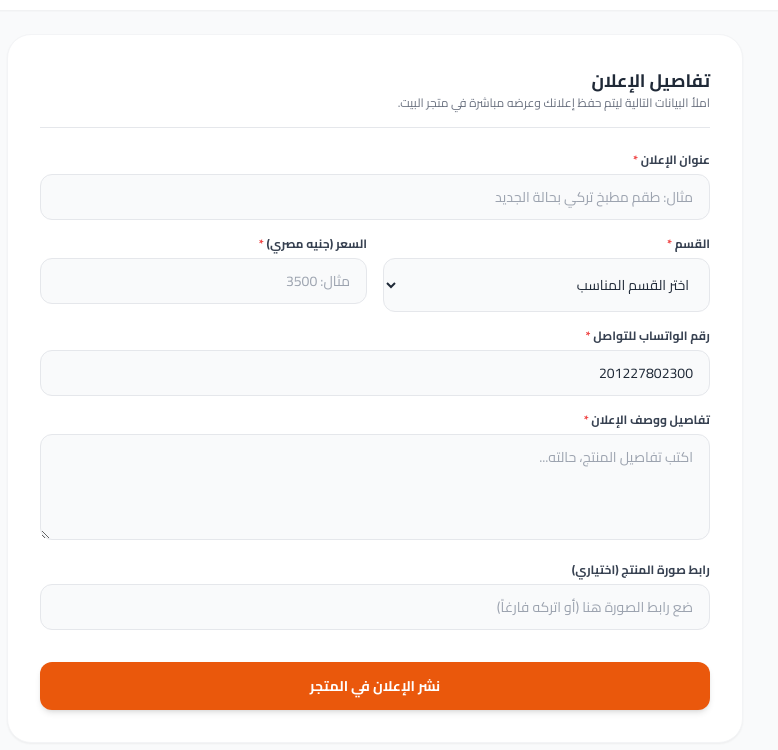
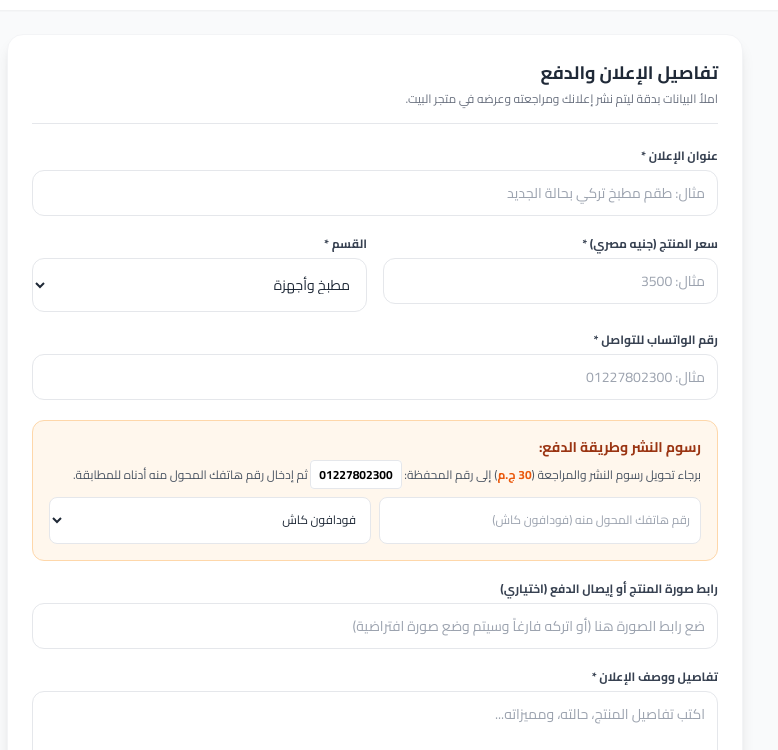
Before and after one commit to elmohandesgroup/ALBET, a plain HTML site: page add-ad.html in a window 1280 px wide. Shown: the part 50-800 px from the top of the page, without its empty margins (265-1043 px from the left). Drawn offline with nearby package versions, Linux system fonts and the light colour scheme.

Commit message:
Refactor ad submission form and improve layout
Updated the layout and structure of the ad submission form, improved labels, and adjusted the styling. Fixed the default image URL and enhanced the payment section.

```diff
--- a/add-ad.html
+++ b/add-ad.html
@@ -32,77 +32,88 @@
                 </svg>
                 <span>الرئيسية</span>
             </a>
-            <div class="text-center flex-1 mx-2">
-                <h1 class="text-base md:text-xl font-black text-orange-600">أضف إعلانك الجديد</h1>
-            </div>
+            <h1 class="text-base md:text-xl font-black text-orange-600">أضف إعلانك الجديد</h1>
             <div class="w-16"></div>
         </div>
     </header>
 
-    <!-- نموذج إضافة الإعلان -->
-    <main class="max-w-3xl mx-auto px-4 py-6">
-        <div class="bg-white rounded-3xl shadow-sm border border-gray-100 p-6 md:p-8 space-y-6">
-
-            <div class="border-b pb-4">
-                <h2 class="font-bold text-gray-800 text-base md:text-lg">تفاصيل الإعلان</h2>
-                <p class="text-xs text-gray-500">املأ البيانات التالية ليتم حفظ إعلانك وعرضه مباشرة في متجر البيت.</p>
+    <!-- محتوى صفحة إضافة الإعلان -->
+    <main class="max-w-3xl mx-auto px-4 mt-6">
+        <div class="bg-white rounded-2xl shadow-lg border border-gray-100 p-6">
+            <div class="border-b pb-4 mb-6">
+                <h2 class="text-lg font-bold text-gray-800">تفاصيل الإعلان والدفع</h2>
+                <p class="text-xs text-gray-500 mt-1">املأ البيانات بدقة ليتم نشر إعلانك ومراجعته وعرضه في متجر البيت.</p>
             </div>
 
-            <form id="addAdForm" class="space-y-4">
-
-                <div class="space-y-1.5">
-                    <label class="block text-xs font-bold text-gray-700">عنوان الإعلان <span class="text-red-500">*</span></label>
-                    <input type="text" id="adTitle" required placeholder="مثال: طقم مطبخ تركي بحالة الجديد" class="w-full bg-gray-50 border border-gray-200 rounded-xl px-4 py-3 text-xs md:text-sm focus:outline-none focus:border-orange-500">
+            <form id="addAdForm" class="space-y-5">
+                <!-- عنوان الإعلان -->
+                <div>
+                    <label class="block text-xs font-bold text-gray-700 mb-1.5">عنوان الإعلان *</label>
+                    <input type="text" id="adTitle" required placeholder="مثال: طقم مطبخ تركي بحالة الجديد" class="w-full p-3 border border-gray-200 rounded-xl text-sm focus:ring-2 focus:ring-orange-500 outline-none">
                 </div>
 
+                <!-- السعر والقسم -->
                 <div class="grid grid-cols-1 md:grid-cols-2 gap-4">
-                    <div class="space-y-1.5">
-                        <label class="block text-xs font-bold text-gray-700">القسم <span class="text-red-500">*</span></label>
-                        <select id="adCategory" required class="w-full bg-gray-50 border border-gray-200 rounded-xl px-4 py-3 text-xs md:text-sm focus:outline-none focus:border-orange-500">
-                            <option value="">اختر القسم المناسب</option>
-                            <option value="appliances">الأجهزة المنزلية</option>
-                            <option value="electronics">الإلكترونيات</option>
-                            <option value="furniture">الأثاث والمفروشات</option>
-                            <option value="services">خدمات وصيانة</option>
+                    <div>
+                        <label class="block text-xs font-bold text-gray-700 mb-1.5">سعر المنتج (جنيه مصري) *</label>
+                        <input type="number" id="adPrice" required placeholder="مثال: 3500" class="w-full p-3 border border-gray-200 rounded-xl text-sm focus:ring-2 focus:ring-orange-500 outline-none">
+                    </div>
+                    <div>
+                        <label class="block text-xs font-bold text-gray-700 mb-1.5">القسم *</label>
+                        <select id="adCategory" class="w-full p-3 border border-gray-200 rounded-xl text-sm bg-white focus:ring-2 focus:ring-orange-500 outline-none">
+                            <option value="مطبخ وأجهزة">مطبخ وأجهزة</option>
+                            <option value="إلكترونيات">إلكترونيات</option>
+                            <option value="عقارات">عقارات</option>
+                            <option value="ملابس وأزياء">ملابس وأزياء</option>
+                            <option value="سيارات ومركبات">سيارات ومركبات</option>
+                            <option value="خدمات وصيانة">خدمات وصيانة</option>
                         </select>
-                    </div>
-
-                    <div class="space-y-1.5">
-                        <label class="block text-xs font-bold text-gray-700">السعر (جنيه مصري) <span class="text-red-500">*</span></label>
-                        <input type="number" id="adPrice" required placeholder="مثال: 3500" class="w-full bg-gray-50 border border-gray-200 rounded-xl px-4 py-3 text-xs md:text-sm focus:outline-none focus:border-orange-500">
                     </div>
                 </div>
 
-                <div class="space-y-1.5">
-                    <label class="block text-xs font-bold text-gray-700">رقم الواتساب للتواصل <span class="text-red-500">*</span></label>
-                    <input type="text" id="adPhone" required placeholder="201227802300" class="w-full bg-gray-50 border border-gray-200 rounded-xl px-4 py-3 text-xs md:text-sm focus:outline-none focus:border-orange-500" value="201227802300">
+                <!-- رقم الواتساب للتواصل -->
+                <div>
+                    <label class="block text-xs font-bold text-gray-700 mb-1.5">رقم الواتساب للتواصل *</label>
+                    <input type="text" id="adPhone" required placeholder="مثال: 01227802300" class="w-full p-3 border border-gray-200 rounded-xl text-sm focus:ring-2 focus:ring-orange-500 outline-none">
                 </div>
 
-                <div class="space-y-1.5">
-                    <label class="block text-xs font-bold text-gray-700">تفاصيل ووصف الإعلان <span class="text-red-500">*</span></label>
-                    <textarea id="adDescription" rows="4" required placeholder="اكتب تفاصيل المنتج، حالته..." class="w-full bg-gray-50 border border-gray-200 rounded-xl px-4 py-3 text-xs md:text-sm focus:outline-none focus:border-orange-500"></textarea>
+                <!-- تفاصيل الدفع والمحفظة -->
+                <div class="bg-orange-50 border border-orange-200 p-4 rounded-xl text-xs space-y-2">
+                    <p class="font-bold text-orange-800 text-sm">رسوم النشر وطريقة الدفع:</p>
+                    <p class="text-gray-600 leading-relaxed">برجاء تحويل رسوم النشر والمراجعة (<span class="font-bold text-orange-600">30 ج.م</span>) إلى رقم المحفظة: <span class="font-bold text-black bg-white px-2 py-0.5 rounded select-all border">01227802300</span> ثم إدخال رقم هاتفك المحول منه أدناه للمطابقة.</p>
+                    <div class="grid grid-cols-1 md:grid-cols-2 gap-2 pt-1">
+                        <input type="text" id="senderPhone" placeholder="رقم هاتفك المحول منه (فودافون كاش)" class="p-2.5 border rounded-lg bg-white text-xs outline-none">
+                        <select class="p-2.5 border rounded-lg bg-white text-xs outline-none">
+                            <option>فودافون كاش</option>
+                            <option>إنستا باي</option>
+                        </select>
+                    </div>
                 </div>
 
-                <div class="space-y-1.5">
-                    <label class="block text-xs font-bold text-gray-700">رابط صورة المنتج (اختياري)</label>
-                    <input type="text" id="adImage" placeholder="ضع رابط الصورة هنا (أو اتركه فارغاً)" class="w-full bg-gray-50 border border-gray-200 rounded-xl px-4 py-3 text-xs md:text-sm focus:outline-none focus:border-orange-500">
+                <!-- صورة المنتج / الإيصال -->
+                <div>
+                    <label class="block text-xs font-bold text-gray-700 mb-1.5">رابط صورة المنتج أو إيصال الدفع (اختياري)</label>
+                    <input type="text" id="adImage" placeholder="ضع رابط الصورة هنا (أو اتركه فارغاً وسيتم وضع صورة افتراضية)" class="w-full p-3 border border-gray-200 rounded-xl text-sm focus:ring-2 focus:ring-orange-500 outline-none">
                 </div>
 
-                <div class="pt-4">
-                    <button type="submit" id="submitBtn" class="w-full bg-orange-600 hover:bg-orange-700 text-white py-3.5 rounded-xl text-sm font-bold transition-all shadow-md flex items-center justify-center gap-2">
-                        <span>نشر الإعلان في المتجر</span>
-                    </button>
+                <!-- وصف الإعلان -->
+                <div>
+                    <label class="block text-xs font-bold text-gray-700 mb-1.5">تفاصيل ووصف الإعلان *</label>
+                    <textarea id="adDescription" rows="4" required placeholder="اكتب تفاصيل المنتج، حالته، ومميزاته..." class="w-full p-3 border border-gray-200 rounded-xl text-sm focus:ring-2 focus:ring-orange-500 outline-none"></textarea>
                 </div>
 
+                <!-- زر الإرسال -->
+                <button type="submit" id="submitBtn" class="w-full bg-orange-600 hover:bg-orange-700 text-white font-bold py-3.5 rounded-xl text-sm transition-all shadow-lg">
+                    نشر الإعلان في المتجر
+                </button>
             </form>
         </div>
     </main>
 
-    <!-- سكربت الاتصال بقاعدة البيانات وحفظ الإعلان -->
+    <!-- سكريبت الاتصال بقاعدة البيانات وحفظ البيانات -->
     <script>
-        // ضع هنا بيانات الـ Supabase الخاصة بك
         const SUPABASE_URL = 'https://usaqiylvcnmccgpnxwaq.supabase.co';
-        const SUPABASE_ANON_KEY = 'sb_publishable_he-h5ysxq0VLujbtAXcUg_K5qf1rSB';
+        const SUPABASE_ANON_KEY = 'sb_publishable_he-h5ysxq0VLjubtAXCUg_K5qf1rSb';
 
         const supabaseClient = supabase.createClient(SUPABASE_URL, SUPABASE_ANON_KEY);
 
@@ -118,10 +129,10 @@
             const price = parseFloat(document.getElementById('adPrice').value);
             const phone = document.getElementById('adPhone').value;
             const description = document.getElementById('adDescription').value;
-            const image_url = document.getElementById('adImage').value || 'logo512.png';
+            const image_url = document.getElementById('adImage').value || 'logo12.png';
 
             try {
-                const { data, error } = await supabaseClient.from('ads').select('*');
+                const { data, error } = await supabaseClient
                     .from('ads')
                     .insert([{ title, category, price, phone, description, image_url }]);
 
```
